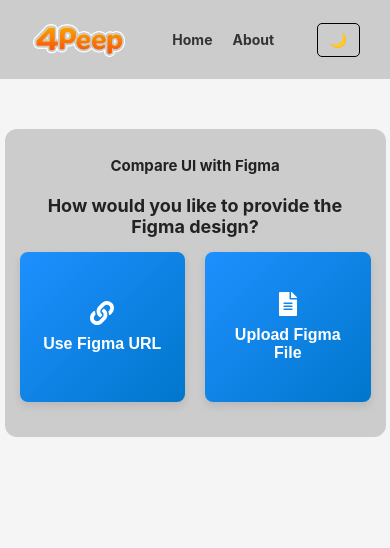
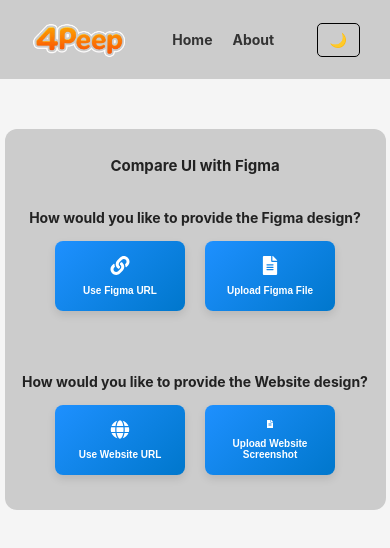
Before and after one commit to MaxKuftinec/4Peeps, a React (Create React App) app in the folder ui-validator-dashboard/: page / in a window 390 px wide. Shown: the top 548 px of the page. Built offline with nearby package versions, Linux system fonts and the light colour scheme; the HTML template or start-up script is replaced by a standard one.

Commit message:
added file and website url option

```diff
--- a/ui-validator-dashboard/src/components/UploadForm.js
+++ b/ui-validator-dashboard/src/components/UploadForm.js
@@ -3,9 +3,11 @@
 
 const UploadForm = () => {
     const [figmaOption, setFigmaOption] = useState(null); // "url" or "file"
+    const [websiteOption, setWebsiteOption] = useState(null); // "url" or "file"
     const [figmaUrl, setFigmaUrl] = useState("");
     const [figmaFile, setFigmaFile] = useState(null);
     const [websiteUrl, setWebsiteUrl] = useState("");
+    const [websiteFile, setWebsiteFile] = useState(null);
     const [matchPercentage, setMatchPercentage] = useState(null);
 
     const handleCompare = (e) => {
@@ -20,9 +22,10 @@
         <div className="upload-form-container">
             <h2>Compare UI with Figma</h2>
 
-            {/* Step 1: Ask User for Input Method */}
-            {figmaOption === null ? (
+            {/* Ask for Figma & Website options first */}
+            {figmaOption === null || websiteOption === null ? (
                 <div className="selection-container">
+                    <div className="selection-box">
                         <p>How would you like to provide the Figma design?</p>
                         <div className="select-button">
                             <button onClick={() => setFigmaOption("url")} className="option-button">
@@ -33,9 +36,22 @@
                             </button>
                         </div>
                     </div>
+
+                    <div className="selection-box">
+                        <p>How would you like to provide the Website design?</p>
+                        <div className="select-button">
+                            <button onClick={() => setWebsiteOption("url")} className="option-button">
+                                <FaGlobe /> Use Website URL
+                            </button>
+                            <button onClick={() => setWebsiteOption("file")} className="option-button">
+                                <FaFileAlt /> Upload Website Screenshot
+                            </button>
+                        </div>
+                    </div>
+                </div>
             ) : (
                 <form onSubmit={handleCompare}>
-                    {/* Figma URL Input */}
+                    {/* Figma Input */}
                     {figmaOption === "url" && (
                         <div className="input-group">
                             <label>
@@ -51,7 +67,6 @@
                         </div>
                     )}
 
-                    {/* Figma File Upload Input */}
                     {figmaOption === "file" && (
                         <div className="input-group">
                             <label>
@@ -67,7 +82,8 @@
                         </div>
                     )}
 
-                    {/* Website URL Input */}
+                    {/* Website Input */}
+                    {websiteOption === "url" && (
                         <div className="input-group">
                             <label>
                                 <FaGlobe /> Live Website URL
@@ -80,6 +96,22 @@
                                 required
                             />
                         </div>
+                    )}
+
+                    {websiteOption === "file" && (
+                        <div className="input-group">
+                            <label>
+                                <FaFileAlt /> Upload Website Screenshot
+                            </label>
+                            <input
+                                type="file"
+                                accept=".png, .jpg, .jpeg"
+                                onChange={(e) => setWebsiteFile(e.target.files[0])}
+                                required
+                            />
+                            {websiteFile && <p className="file-name">{websiteFile.name}</p>}
+                        </div>
+                    )}
 
                     {/* Compare Button */}
                     <button type="submit" className="compare-button">
--- a/ui-validator-dashboard/src/index.css
+++ b/ui-validator-dashboard/src/index.css
@@ -170,6 +170,9 @@
 .selection-container {
   text-align: center;
   margin-bottom: 20px;
+  display: flex;
+  flex-direction: column;
+  gap: 3rem;
 }
 
 /* Selection Title */
@@ -197,7 +200,7 @@
   border-radius: 8px;
   cursor: pointer;
   width: 220px;
-  height: 150px;
+  height: 120px;
   display: flex;
   flex-direction: column;
   align-items: center;
@@ -239,6 +242,15 @@
     font-size: 16px;
     padding: 10px;
   }
+
+  .selection-container p {
+    font-size: 14px;
+  }
+
+  .option-button {
+    width: 170px;
+    height: 100px;
+  }
 }
 
 /* Mobile Devices (max-width: 480px) */
@@ -265,4 +277,9 @@
     padding: 10px;
   }
 
+  .option-button {
+    width: 130px;
+    height: 70px;
+    font-size: 10px;
+  }
 }
```
Lines whose indentation alone changed are shown as unchanged.
